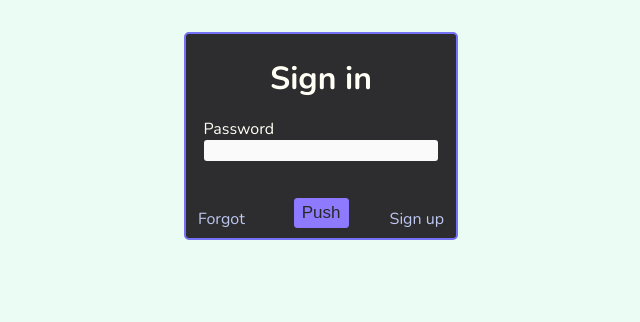
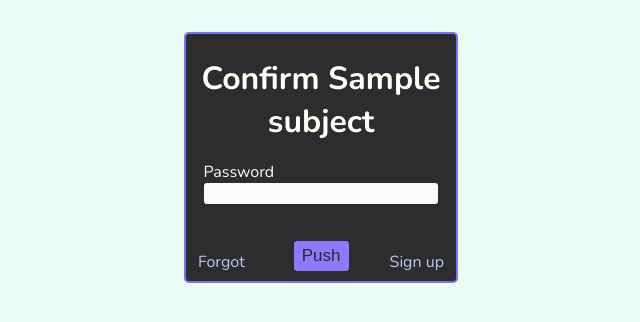
Before and after one commit to TheArtur128/ToDo, a Django app: template access/templates/pages/confirmation.html in a window 1280 px wide. Shown: the top 322 px of the page, without its empty margins (319-959 px from the left). Run offline with Django 4.2, Linux system fonts and the light colour scheme; the template is opened without the code that fills it: most values are stand-ins (such as "Sample title", 1, 10 or a date in 2020); form fields are guessed from the names that the template uses.

Commit message:
fix(`confirmation.html`): block header message

```diff
--- a/access/templates/pages/confirmation.html
+++ b/access/templates/pages/confirmation.html
@@ -4,7 +4,7 @@
     <div class="front-axis">
         <form class="block" id="confirmation-form" action="{% url 'access:confirmation' %}" method="POST">
             {% csrf_token %}
-            <h1>Sign in</h1>
+            <h1>Confirm {{ subject }}</h1>
             <div class="form-fileds">
                 <p>
                     <label for="{{ form.password.id_for_label }}">Password</label>
```
